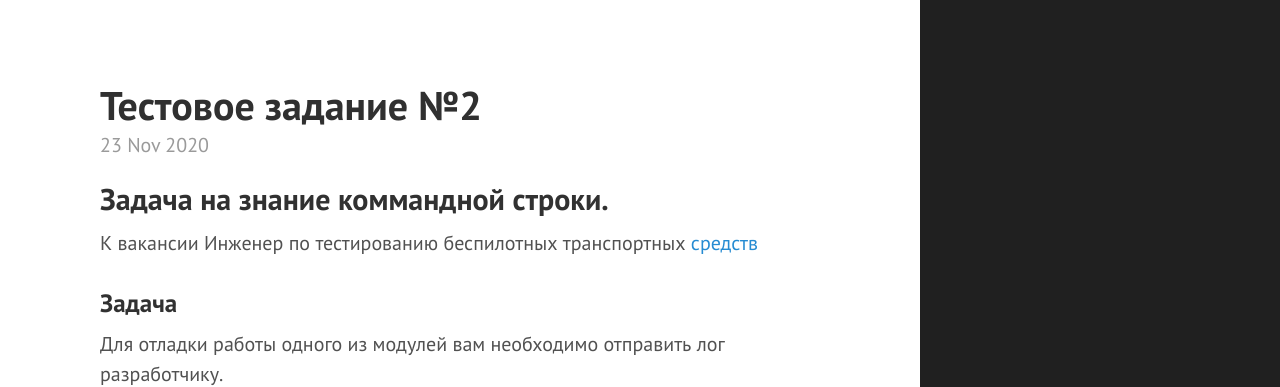
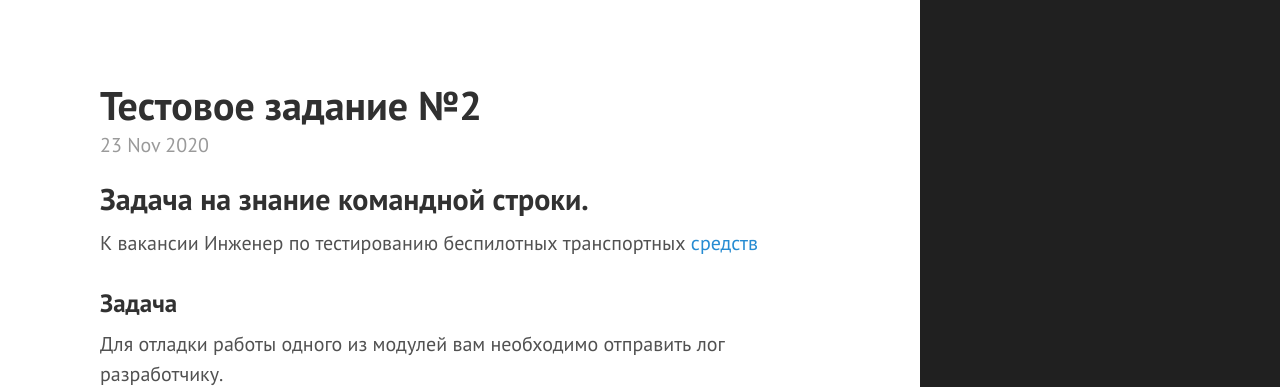
Before and after one commit to Erniess/about_me, a Jekyll site: the page built from _posts/2020-11-23-testing-command-line-task-2.md, in a window 1280 px wide and 900 px high. Shown: the top 387 px of the window. Built offline with Jekyll 4.4.1, drawn with Linux system fonts in a browser that asks for light colours.

Commit message:
Update 2020-11-23-testing-command-line-task-2.md

```diff
--- a/_posts/2020-11-23-testing-command-line-task-2.md
+++ b/_posts/2020-11-23-testing-command-line-task-2.md
@@ -4,7 +4,7 @@ title: "Тестовое задание №2"
 type: project
 ---
 
-## Задача на знание коммандной строки.
+## Задача на знание командной строки.
 К вакансии Инженер по тестированию беспилотных транспортных [средств](https://yandex.ru/jobs/vacancies/testing/test_engineer_drone/)
 
 ### Задача
```
